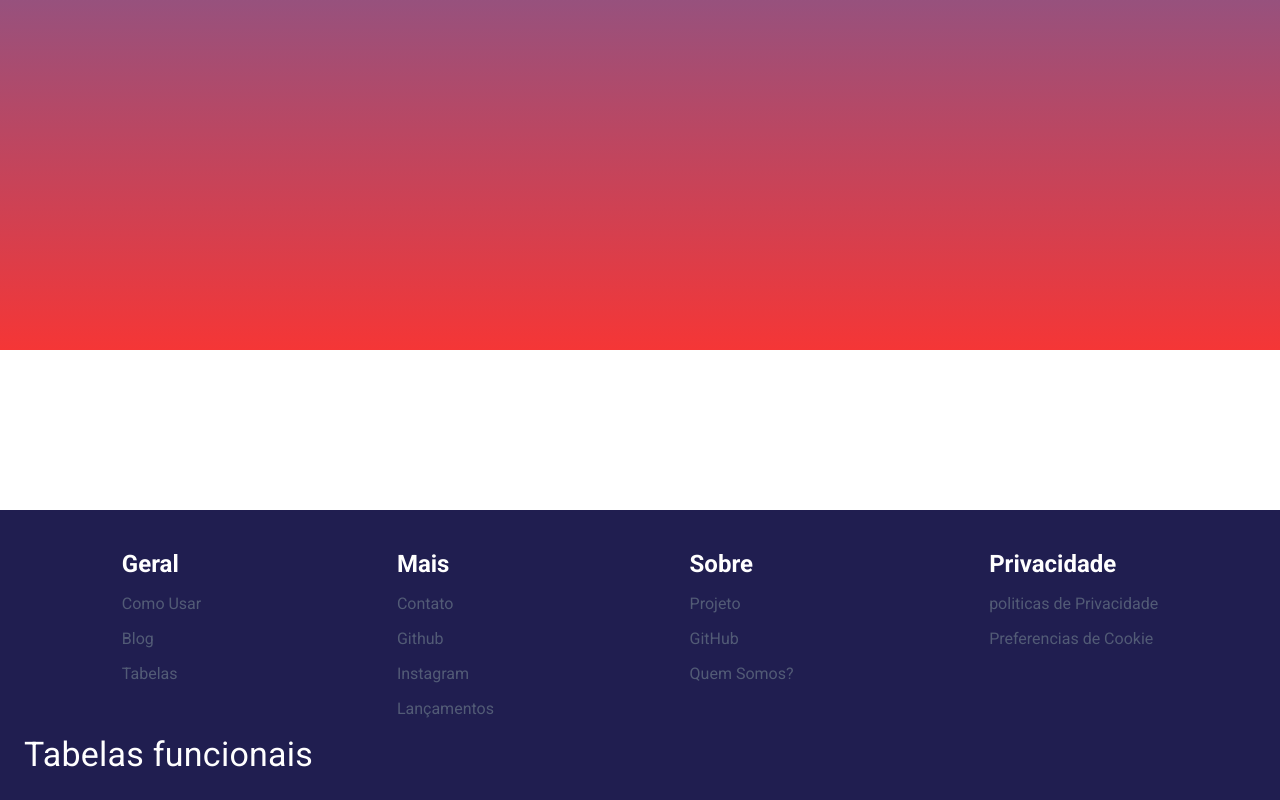
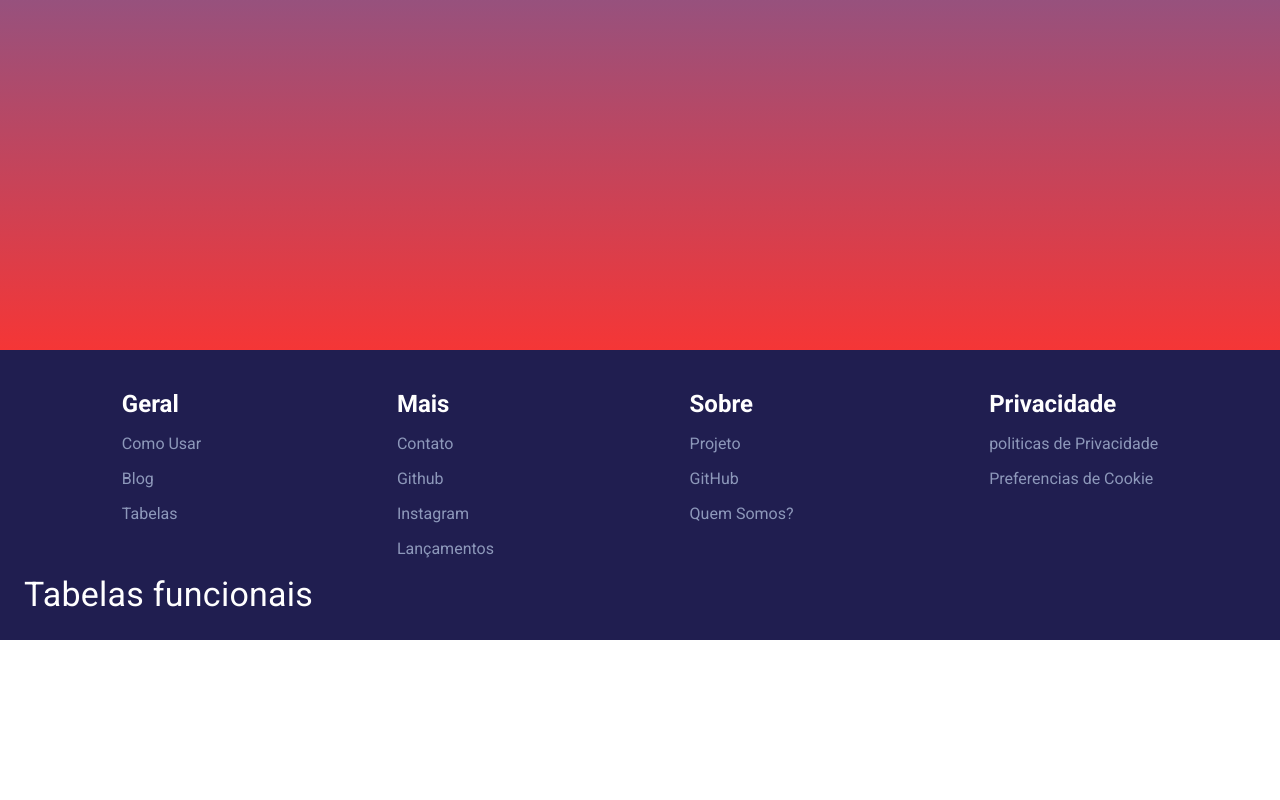
Before and after one commit to Diogozura/financas-faceis, a Next.js app: page / in a window 1280 px wide. Shown: the part 1298-2098 px from the top of the page. After the commit the page ends 1938 px from the top, so only its background shows below. Built offline with nearby package versions, Linux system fonts and the light colour scheme.

Commit message:
correção nas cores do footer

```diff
--- a/src/components/Base/Footer/index.tsx
+++ b/src/components/Base/Footer/index.tsx
@@ -1,6 +1,22 @@
 import { Box, List, ListItem, Typography } from "@mui/material";
+import styled from 'styled-components'
 import Link from "next/link";
 
+
+
+const Navigation = styled.a`
+color: #8D98BA;
+text-decoration: none;
+/* font-size: x-large; */
+cursor: pointer;
+@media only screen and (max-width: 550px){
+    margin: 5px;
+}
+&:hover{
+
+    text-decoration: underline;
+    }
+`
 
 const footer = [
     {
@@ -70,16 +86,32 @@ const footer = [
 
 export default function Footer() {
     return (
-        <Box padding={3} mt={20} sx={{ backgroundColor: '#201E50' }}>
+        <Box padding={3} mt={0} sx={{ backgroundColor: '#201E50' }}>
             <Box width={'100%'} display={'flex'} flexWrap={'wrap'} justifyContent={'space-around'} >
                 {footer.map((value) => (
                     <>
                         <List>
-                        <ListItem  sx={{ fontWeight: 700,fontSize:'1.5em', color:'#FFFF' }}>{value.categoria}</ListItem>
-                        <ListItem> <Link href={`${value.item1.link}`} style={{color:'#525B76', textDecoration:'none'}}>{value.item1.nome}</Link></ListItem>
-                        <ListItem> <Link href={`${value.item2.link}`} style={{color:'#525B76', textDecoration:'none'}}>{value.item2.nome}</Link></ListItem>
-                        <ListItem> <Link href={`${value.item3?.link}`} style={{color:'#525B76', textDecoration:'none'}}>{value.item3?.nome}</Link></ListItem>
-                        <ListItem> <Link href={`${value.item4?.link}`} style={{color:'#525B76', textDecoration:'none'}}>{value.item4?.nome}</Link></ListItem>
+                            <ListItem sx={{ fontWeight: 700, fontSize: '1.5em', color: '#FFFF' }}>{value.categoria}</ListItem>
+                            <ListItem>
+                                <Link href={`${value.item1.link}`} legacyBehavior>
+                                    <Navigation> {value.item1.nome}</Navigation>
+                                </Link>
+                            </ListItem>
+                            <ListItem>
+                                <Link href={`${value.item2.link}`} legacyBehavior>
+                                <Navigation> {value.item2.nome}</Navigation>
+                                </Link>
+                            </ListItem>
+                            <ListItem>
+                                <Link href={`${value.item3?.link}`} legacyBehavior >
+                                <Navigation> {value.item3?.nome}</Navigation>
+                                </Link>
+                            </ListItem>
+                            <ListItem>
+                                <Link href={`${value.item4?.link}`} legacyBehavior >
+                                <Navigation> {value.item4?.nome}</Navigation>
+                                </Link>
+                            </ListItem>
                         </List>
 
                     </>
@@ -87,7 +119,7 @@ export default function Footer() {
                 ))}
 
             </Box>
-            <Typography color={'white'} variant={"h4" }>Tabelas funcionais</Typography>
+            <Typography color={'white'} variant={"h4"}>Tabelas funcionais</Typography>
         </Box>
 
 
```
Lines whose indentation alone changed are shown as unchanged.
